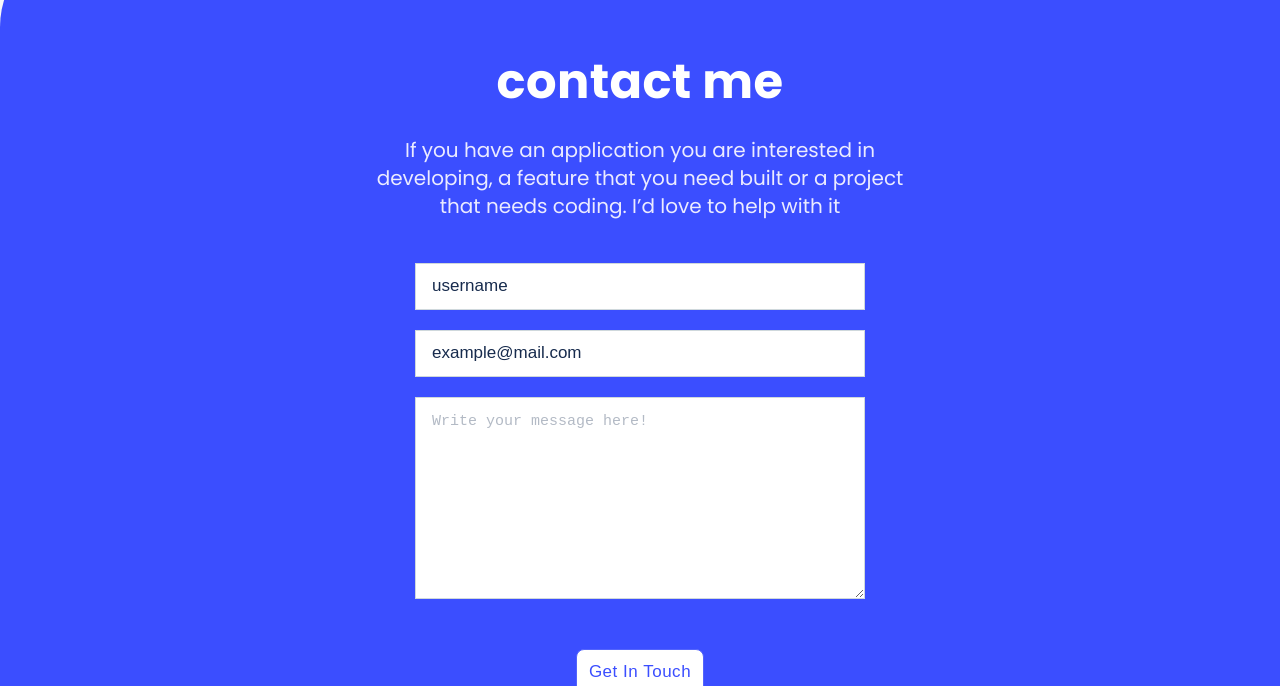
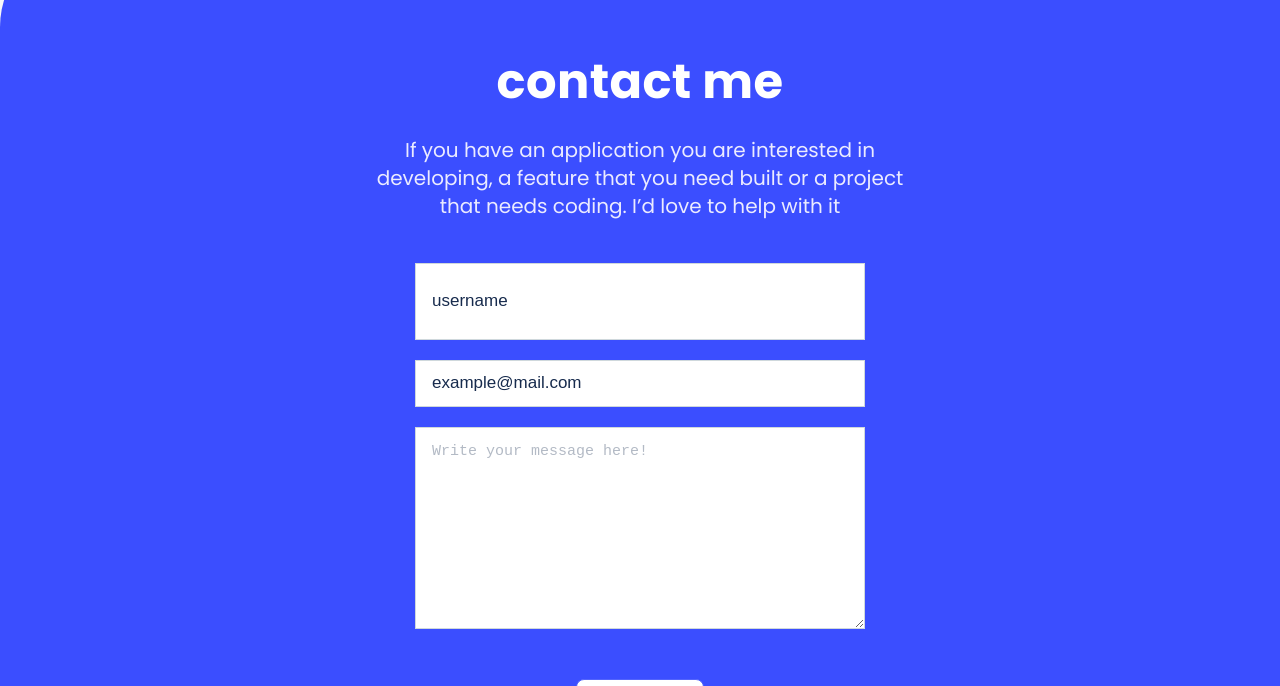
Before and after one commit to kamranahmad123/My_Portfolio_Project, a website: page index.html in a window 1280 px wide. In both pictures the pointer is over the input "username". Shown: the part 3928-4614 px from the top of the page. Drawn offline with Linux system fonts and the light colour scheme.

Commit message:
add transition for contact form

```diff
--- a/stylesheet.css
+++ b/stylesheet.css
@@ -712,4 +712,17 @@ main {
   .contact_form div {
     align-self: center;
   }
+
+  #username,
+  #email,
+  #message {
+    transition: all linear 350ms 2ms;
+  }
+
+  #username:hover,
+  #email:hover,
+  #message:hover {
+    padding-top: 30px;
+    padding-bottom: 30px;
+  }
 }
```
